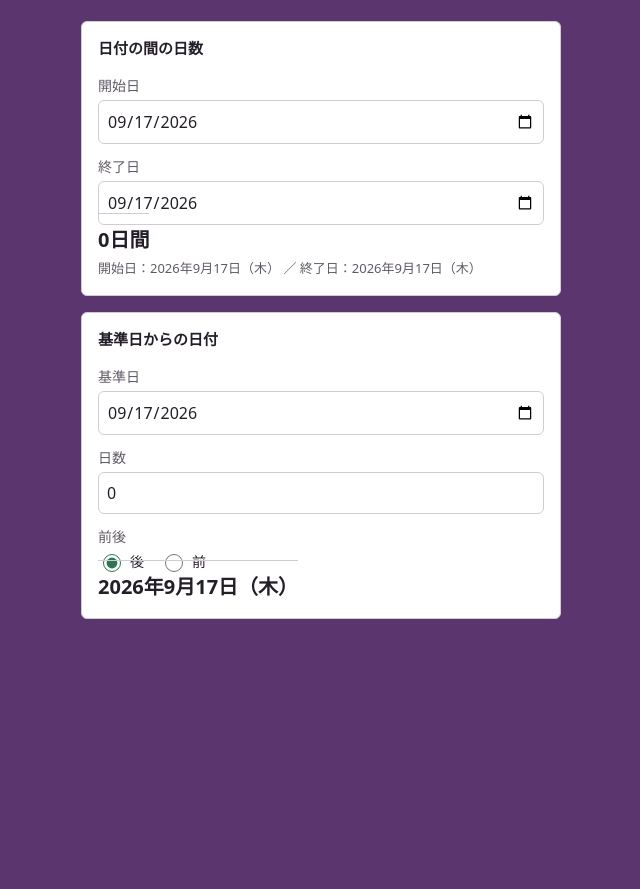
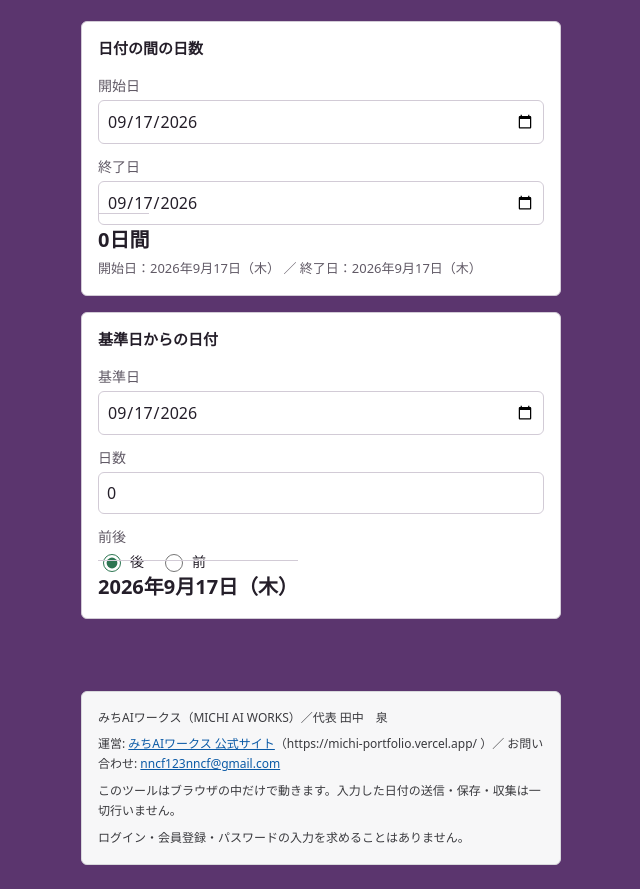
Before and after one commit to nncf123nncf-oss/date-calculator, a plain HTML site: page index.html in a window 1280 px wide. Shown: the part 81-970 px from the top of the page, without its empty margins (319-959 px from the left). Before the commit the page ends 800 px from the top, so only its background shows below. Drawn offline with Linux system fonts and the light colour scheme.

Commit message:
Day042: 運営者表記フッタを追加（公開前preflight対応）
Co-Authored-By: Claude Sonnet 5 <noreply@anthropic.com>

```diff
--- a/index.html
+++ b/index.html
@@ -63,6 +63,27 @@
 
     .error-area { min-height: 32px; margin-top: 16px; padding: 0 16px; border: 1px solid var(--border); border-radius: 6px; background: var(--surface); color: var(--danger); font-size: 14px; line-height: 30px; }
     .error-area:empty { visibility: hidden; }
+
+    /* 運営者表記フッタ。ツール本体の配色に依存させず自己完結させる。 */
+    .mw-footer {
+      box-sizing: border-box;
+      width: 100%;
+      max-width: 100%;
+      margin: 24px 0 0;
+      padding: 16px;
+      background: #F7F7F8;
+      border: 1px solid #D8D8DC;
+      border-radius: 6px;
+      color: #3A3A3E;
+      font-family: system-ui, sans-serif;
+      font-size: 12px;
+      line-height: 1.7;
+      text-align: left;
+      overflow-wrap: anywhere;
+    }
+    .mw-footer p { margin: 0 0 6px; }
+    .mw-footer p:last-child { margin-bottom: 0; }
+    .mw-footer a { color: #0B5AA6; }
   </style>
 </head>
 <body>
@@ -86,6 +107,13 @@
     </section>
 
     <div id="error-area" class="error-area" role="alert" aria-live="assertive"></div>
+
+    <footer class="mw-footer">
+      <p>みちAIワークス（MICHI AI WORKS）／代表 田中　泉</p>
+      <p>運営: <a href="https://michi-portfolio.vercel.app/" rel="noopener">みちAIワークス 公式サイト</a>（https://michi-portfolio.vercel.app/ ）／ お問い合わせ: <a href="mailto:nncf123nncf@gmail.com">nncf123nncf@gmail.com</a></p>
+      <p>このツールはブラウザの中だけで動きます。入力した日付の送信・保存・収集は一切行いません。</p>
+      <p>ログイン・会員登録・パスワードの入力を求めることはありません。</p>
+    </footer>
   </main>
 
   <script>
```
